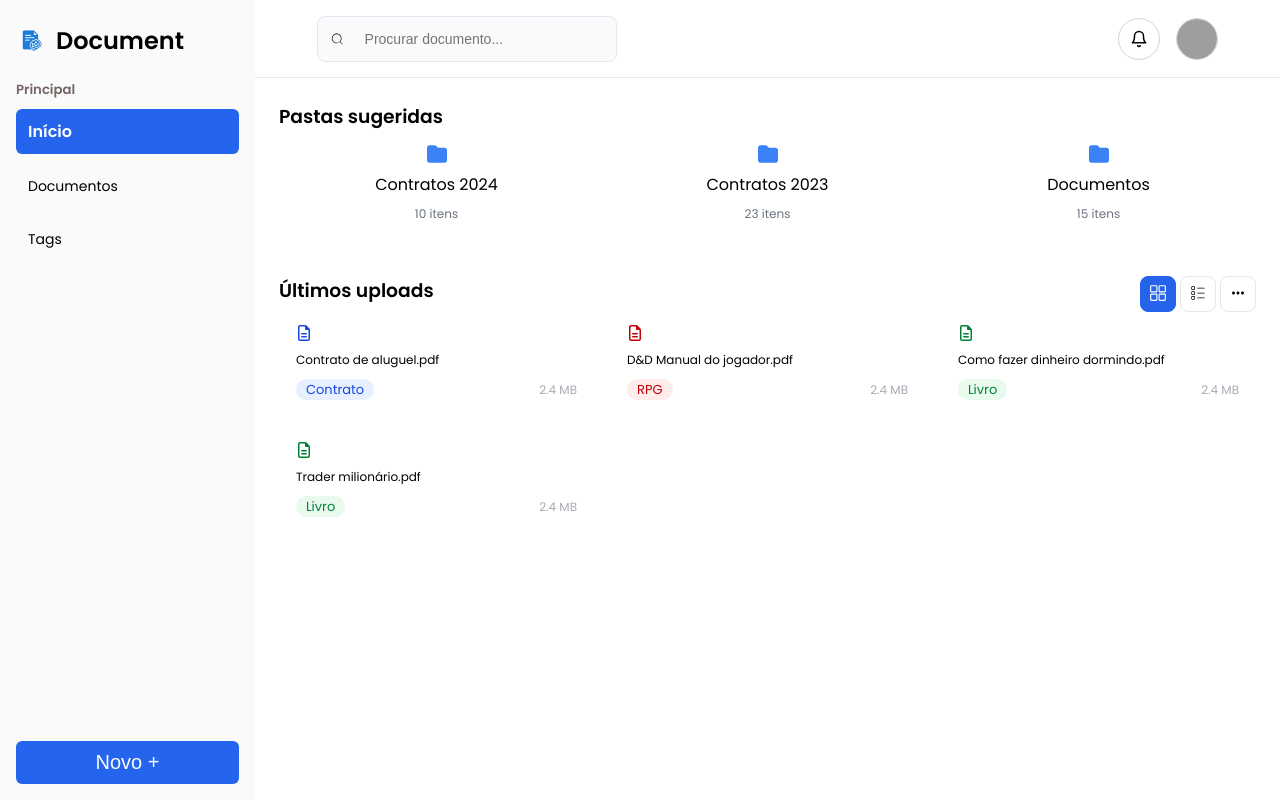
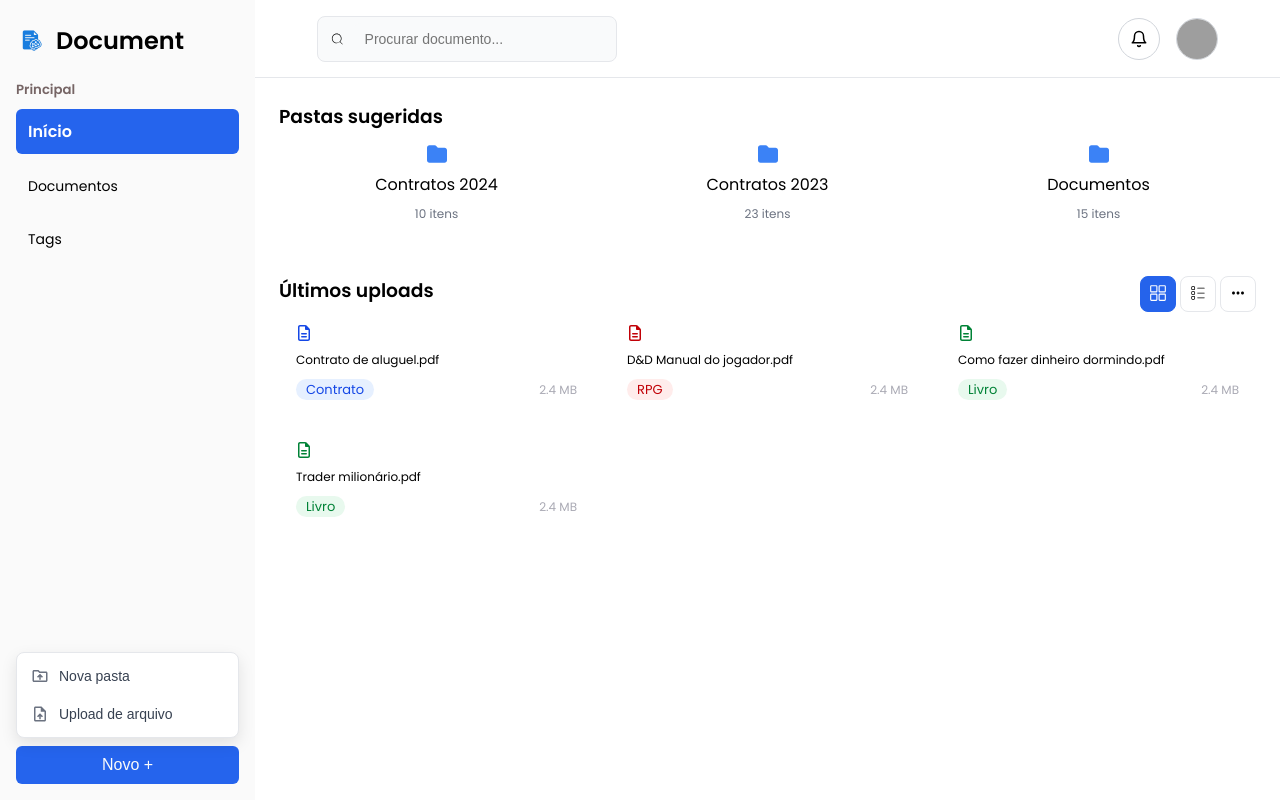
Before and after one commit to GustavoEmanuelGM/-document-rag-chat-front, a React (Vite) app: page / in a window 1280 px wide. Both pictures are taken after a click on the button "Novo +". Built offline with nearby package versions, Linux system fonts and the light colour scheme; grey boxes are pictures that could not be loaded.

Commit message:
Add functions to the add files button.

```diff
--- a/src/components/sidebar/Sidebar.module.css
+++ b/src/components/sidebar/Sidebar.module.css
@@ -23,7 +23,6 @@
   height: 32px;
   display: block;
 }
-
 
 .ctdSidebar {
   display: flex;
@@ -65,21 +64,6 @@
   height: 18px;
 }
 
-.navnew{
-  margin-top: auto;
-  color: #FAFAFA;
-  align-items: center;
-  gap: 10px;
-  padding: 10px 12px;
-  border: none;
-  background: #2564ED;
-  border-radius: 6px;
-  cursor: pointer;
-  font-size: 20px;
-  text-align: center;
-  transition: background 0.2s, color 0.2s;
-}
-
 .btn:hover {
   background: #f0f0f0;
 }
@@ -102,3 +86,97 @@
   font-weight: bold;
   text-decoration: none;
 }
+
+/* =========================================
+   👇 NOVO: Estilos do Botão e Dropdown
+   ========================================= */
+
+/* Wrapper que mantém o botão no final e posiciona o menu */
+.novoWrapper {
+  position: relative;
+  margin-top: auto; /* Mantém o botão colado na base da sidebar */
+  width: 100%;
+}
+
+/* Botão Novo + (mantido quase igual ao seu, com ajuste de width) */
+.navnew {
+  width: 100%;
+  color: #FAFAFA;
+  display: flex;
+  align-items: center;
+  justify-content: center;
+  gap: 10px;
+  padding: 10px 12px;
+  border: none;
+  background: #2564ED;
+  border-radius: 6px;
+  cursor: pointer;
+  font-size: 16px;
+  text-align: center;
+  transition: background 0.2s, color 0.2s;
+}
+
+.navnew:hover {
+  background: #1d4ed8;
+}
+
+/* Menu Dropdown (abre acima do botão) */
+.novoMenu {
+  position: absolute;
+  bottom: calc(100% + 8px); /* Sobe para cima com espaçamento */
+  left: 0;
+  width: 100%;
+  background: #fff;
+  border: 1px solid #e5e7eb;
+  border-radius: 8px;
+  box-shadow: 0 6px 16px rgba(0, 0, 0, 0.1);
+  padding: 4px 0;
+  z-index: 50;
+  overflow: hidden;
+  animation: fadeInUp 0.15s ease-out;
+}
+
+.novoMenu button {
+  width: 100%;
+  display: flex;
+  align-items: center;
+  gap: 10px;
+  padding: 10px 14px;
+  text-align: left;
+  background: transparent;
+  border: none;
+  font-size: 14px;
+  color: #374151;
+  cursor: pointer;
+  transition: background 0.15s, color 0.15s;
+}
+
+/* ✨ Estilização dos ícones (react-icons) */
+.novoMenu button svg {
+  width: 18px;
+  height: 18px;
+  color: #6b7280;
+  flex-shrink: 0;
+  transition: color 0.15s;
+}
+
+.novoMenu button:hover {
+  background: #f3f4f6;
+  color: #111827;
+}
+
+.novoMenu button:hover svg {
+  color: #2563eb;
+}
+
+/* Animação suave de entrada */
+@keyframes fadeInUp {
+  from {
+    opacity: 0;
+    transform: translateY(6px);
+  }
+  to {
+    opacity: 1;
+    transform: translateY(0);
+  }
+}
--- a/src/components/sidebar/index.jsx
+++ b/src/components/sidebar/index.jsx
@@ -1,14 +1,45 @@
-
+import { useState, useRef, useEffect } from "react";
 import { NavLink } from "react-router-dom";
 import styles from "./Sidebar.module.css";
 import logo from "/logo.png";
+import { MdOutlineDriveFolderUpload } from "react-icons/md";
+import { MdOutlineUploadFile } from "react-icons/md";
+
 
 function Sidebar() {
+  const [menuOpen, setMenuOpen] = useState(false);
+  const btnRef = useRef(null);
+  const menuRef = useRef(null);
+
+  // Fecha o menu ao clicar fora dele
+  useEffect(() => {
+    const handleClickOutside = (e) => {
+      if (
+        menuRef.current && !menuRef.current.contains(e.target) &&
+        btnRef.current && !btnRef.current.contains(e.target)
+      ) {
+        setMenuOpen(false);
+      }
+    };
+    document.addEventListener("mousedown", handleClickOutside);
+    return () => document.removeEventListener("mousedown", handleClickOutside);
+  }, []);
+
+  const handleNewFolder = () => {
+    console.log("📁 Nova pasta");
+    setMenuOpen(false);
+  };
+
+  const handleUploadFile = () => {
+    console.log("📤 Upload de arquivo");
+    setMenuOpen(false);
+  };
+
   return (
     <aside className={styles.sidebar}>
       <div className={styles.logoTitle}>
         <img src={logo} alt="logo do site" />
-        <h2 >Document</h2>
+        <h2>Document</h2>
       </div>
 
       <div className={styles.ctdSidebar}>
@@ -33,9 +64,31 @@ function Sidebar() {
         >
           Tags
         </NavLink>
+      </div>
 
+      {/* Wrapper com position: relative para controlar o menu */}
+      <div className={styles.novoWrapper}>
+        <button
+          ref={btnRef}
+          className={styles.navnew}
+          onClick={() => setMenuOpen((prev) => !prev)}
+        >
+          Novo +
+        </button>
+
+        {menuOpen && (
+          <div ref={menuRef} className={styles.novoMenu}>
+            <button onClick={handleNewFolder}><MdOutlineDriveFolderUpload />
+            Nova pasta
+            </button>
+
+            <button onClick={handleUploadFile}><MdOutlineUploadFile />
+            Upload de arquivo
+            </button>
+
+          </div>
+        )}
       </div>
-      <button className={styles.navnew}> Novo + </button>
     </aside>
   );
 }
```
Also changed, not shown: src/components/sidebar/SidebarModal.jsx (added, +35 -0 lines), src/pages/Home/index.jsx (line endings or trailing spaces).
